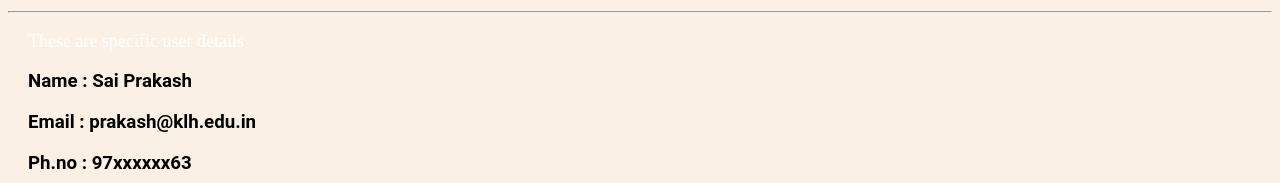
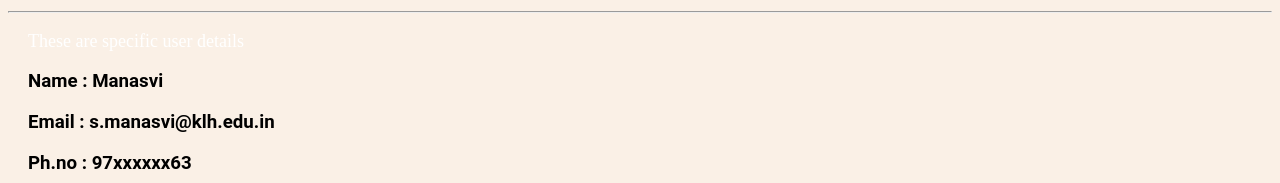
Before and after one commit to Singam-Manasvi123/Singam-Manasvi123.Github.io, a plain HTML site: page details.html in a window 1280 px wide. Shown: the part 130-313 px from the top of the page. Drawn offline with Linux system fonts and the light colour scheme.

Commit message:
Update details.html

```diff
--- a/details.html
+++ b/details.html
@@ -54,8 +54,8 @@ h3{
 <h1>CUSTOMER DETAILS</h1>
 <hr>
 <p>These are specific user details</p>
-<h3>Name : Sai Prakash</h3>
-<h3>Email : prakash@klh.edu.in</h3>
+<h3>Name : Manasvi</h3>
+<h3>Email : s.manasvi@klh.edu.in</h3>
 <h3>Ph.no : 97xxxxxx63</h3>
 <h3>Current balance : 95000.0</h3>
 <a href= "https://saiprakash95666/saiprakash95666.github.io/transfer.html" class="button">Transfer Money</a>
```
